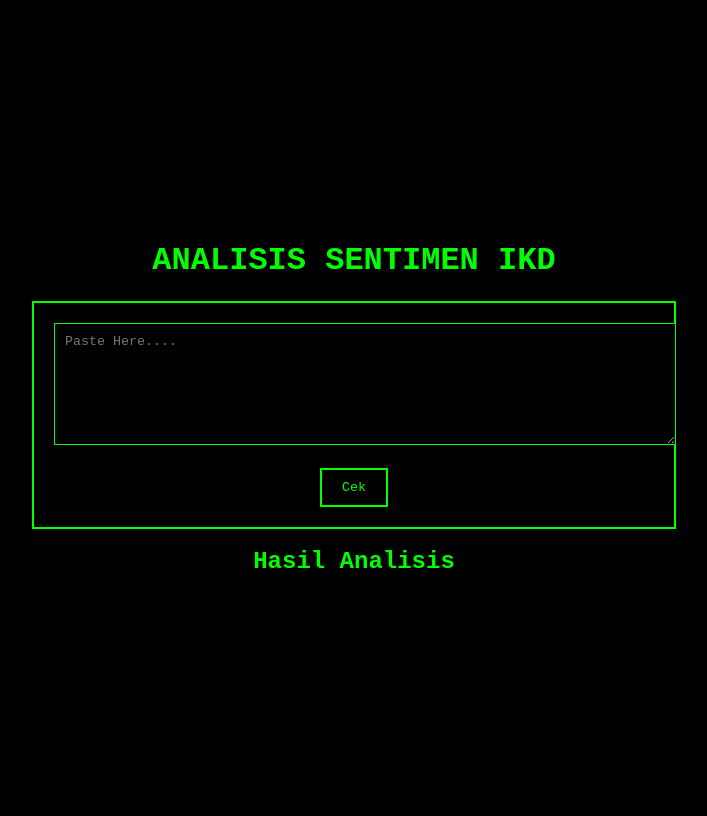
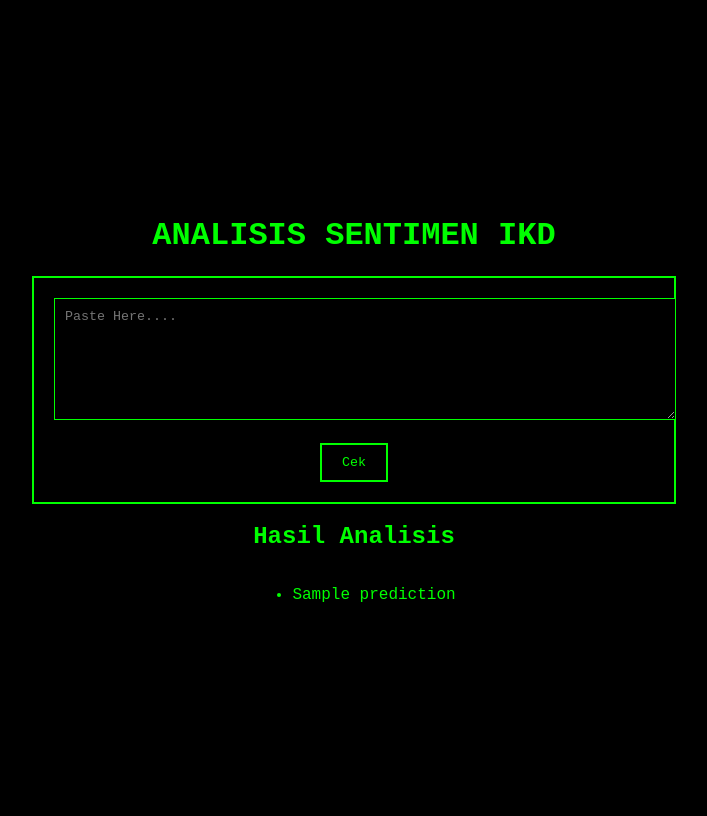
Before and after one commit to noobpalabr/sentimen-idk, a Flask app: template templates/index.html in a window 1280 px wide. Shown: the whole page, without its empty margins (286-993 px from the left). Run offline with Flask 2, Linux system fonts and the light colour scheme; the template is opened without the code that fills it: most values are stand-ins (such as "Sample title", 1, 10 or a date in 2020); parts of the project's set-up code (start-up, migrations or seed data) failed here and were passed over.

Commit message:
update index.html
memperbarui index agar dapat menampilkan hasil prediksi

```diff
--- a/templates/index.html
+++ b/templates/index.html
@@ -16,7 +16,17 @@
             </form>
         </div>
         <h2>Hasil Analisis</h2>
-        <div id="result"></div>
+        <div id="result">
+            {% if predictions %}
+                <ul>
+                    {% for prediction in predictions %}
+                        <li>{{ prediction }}</li>
+                    {% endfor %}
+                </ul>
+            {% else %}
+                <p>Belum ada hasil analisis.</p>
+            {% endif %}
+        </div>
     </div>
 </body>
 </html>
```
